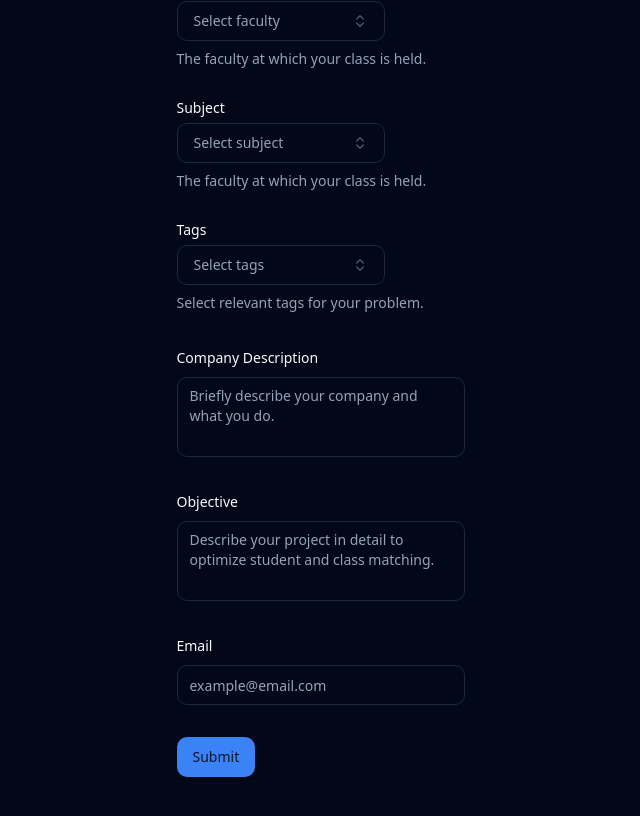
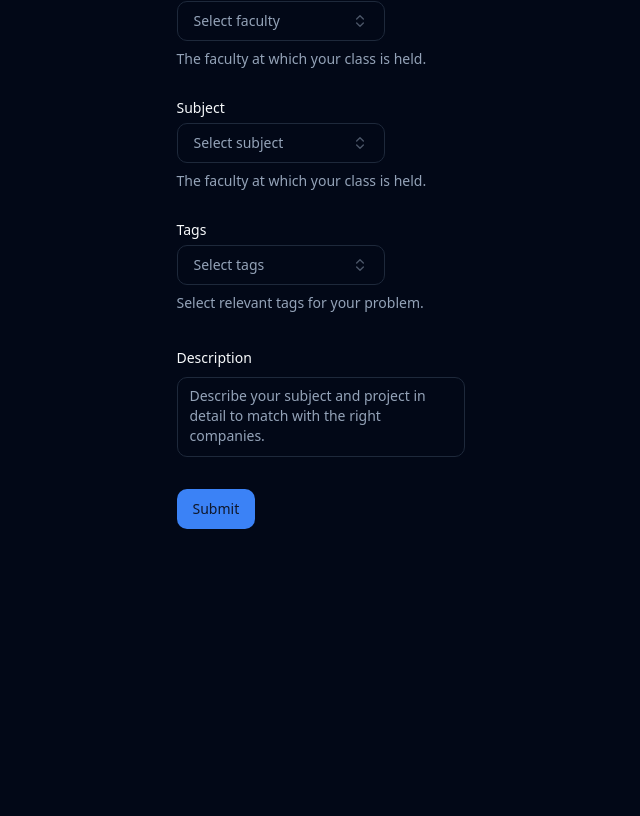
Before and after one commit to nyanSpruk/DragonHack2024, a React (Vite) app in the folder Frontend/: page /submitProject in a window 1280 px wide. Shown: the part 298-1114 px from the top of the page, without its empty margins (319-959 px from the left). After the commit the page ends 907 px from the top, so only its background shows below. Built offline with nearby package versions, Linux system fonts and the light colour scheme.

Commit message:
tu pa tam, koda stran?

```diff
--- a/Frontend/src/pages/projects/[id]/page.tsx
+++ b/Frontend/src/pages/projects/[id]/page.tsx
@@ -42,7 +42,9 @@ function Project() {
                     <CardHeader className="text-3xl">{data.title}</CardHeader>
                     <Separator className="mb-4" />
                     <CardContent>
-                        <h2 className="text-xl font-semibold">Overview</h2>
+                        <h2 className="text-xl font-semibold">
+                            Company Overview:
+                        </h2>
                         <p>{data.overview}</p>
                         <br></br>
                         <h2 className="text-xl font-semibold">Objective:</h2>
--- a/Frontend/src/pages/submitProblem/index.tsx
+++ b/Frontend/src/pages/submitProblem/index.tsx
@@ -165,6 +165,7 @@ const formSchema = z.object({
     fakulteta: z.string().min(1).max(100),
     tags: z.array(z.string().min(1).max(100)),
     description: z.string().min(1),
+    objective: z.string().min(1),
 });
 function SubmitProblem() {
     const form = useForm<z.infer<typeof formSchema>>({
@@ -174,6 +175,7 @@ function SubmitProblem() {
             fakulteta: '',
             tags: [],
             description: '',
+            objective: '',
         },
     });
     function onSubmit(values: z.infer<typeof formSchema>) {
@@ -193,7 +195,7 @@ function SubmitProblem() {
                             name="name"
                             render={({ field }) => (
                                 <FormItem>
-                                    <FormLabel>Problem name</FormLabel>
+                                    <FormLabel>Problem title</FormLabel>
                                     <FormControl>
                                         <Input
                                             placeholder="concise and descriptive, for example: testing smart home solutions"
@@ -401,7 +403,24 @@ function SubmitProblem() {
                                     <FormLabel>Description</FormLabel>
                                     <FormControl>
                                         <Textarea
-                                            placeholder="Describe your project in detail to optimize student and class matching."
+                                            placeholder="Briefly describe your company and what you do."
+                                            className="resize-none"
+                                            {...field}
+                                        />
+                                    </FormControl>
+                                    <FormMessage />
+                                </FormItem>
+                            )}
+                        />
+                        <FormField
+                            control={form.control}
+                            name="objective"
+                            render={({ field }) => (
+                                <FormItem>
+                                    <FormLabel>Objective</FormLabel>
+                                    <FormControl>
+                                        <Textarea
+                                            placeholder="Describe your problem and what you expect the student to do."
                                             className="resize-none"
                                             {...field}
                                         />
--- a/Frontend/src/pages/submitProject/index.tsx
+++ b/Frontend/src/pages/submitProject/index.tsx
@@ -201,8 +201,6 @@ function SubmitProject() {
             subject: '',
             tags: [],
             description: '',
-            objective: '',
-            email: '',
         },
     });
     function onSubmit(values: z.infer<typeof formSchema>) {
@@ -543,44 +541,11 @@ function SubmitProject() {
                             name="description"
                             render={({ field }) => (
                                 <FormItem>
-                                    <FormLabel>Company Description</FormLabel>
+                                    <FormLabel>Description</FormLabel>
                                     <FormControl>
                                         <Textarea
-                                            placeholder="Briefly describe your company and what you do."
+                                            placeholder="Describe your subject and project in detail to match with the right companies."
                                             className="resize-none"
-                                            {...field}
-                                        />
-                                    </FormControl>
-                                    <FormMessage />
-                                </FormItem>
-                            )}
-                        />
-                        <FormField
-                            control={form.control}
-                            name="objective"
-                            render={({ field }) => (
-                                <FormItem>
-                                    <FormLabel>Objective</FormLabel>
-                                    <FormControl>
-                                        <Textarea
-                                            placeholder="Describe your project in detail to optimize student and class matching."
-                                            className="resize-none"
-                                            {...field}
-                                        />
-                                    </FormControl>
-                                    <FormMessage />
-                                </FormItem>
-                            )}
-                        />
-                        <FormField
-                            control={form.control}
-                            name="email"
-                            render={({ field }) => (
-                                <FormItem>
-                                    <FormLabel>Email</FormLabel>
-                                    <FormControl>
-                                        <Input
-                                            placeholder="example@email.com"
                                             {...field}
                                         />
                                     </FormControl>
```
